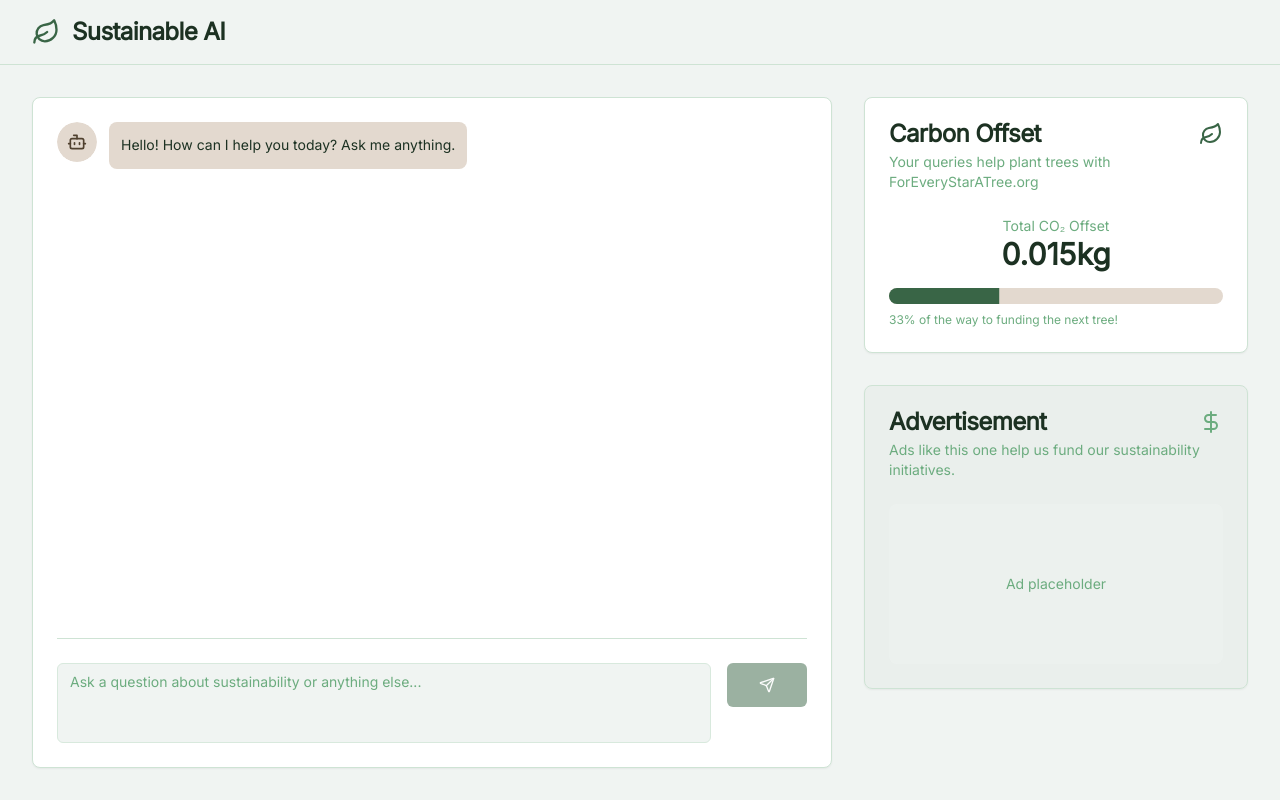
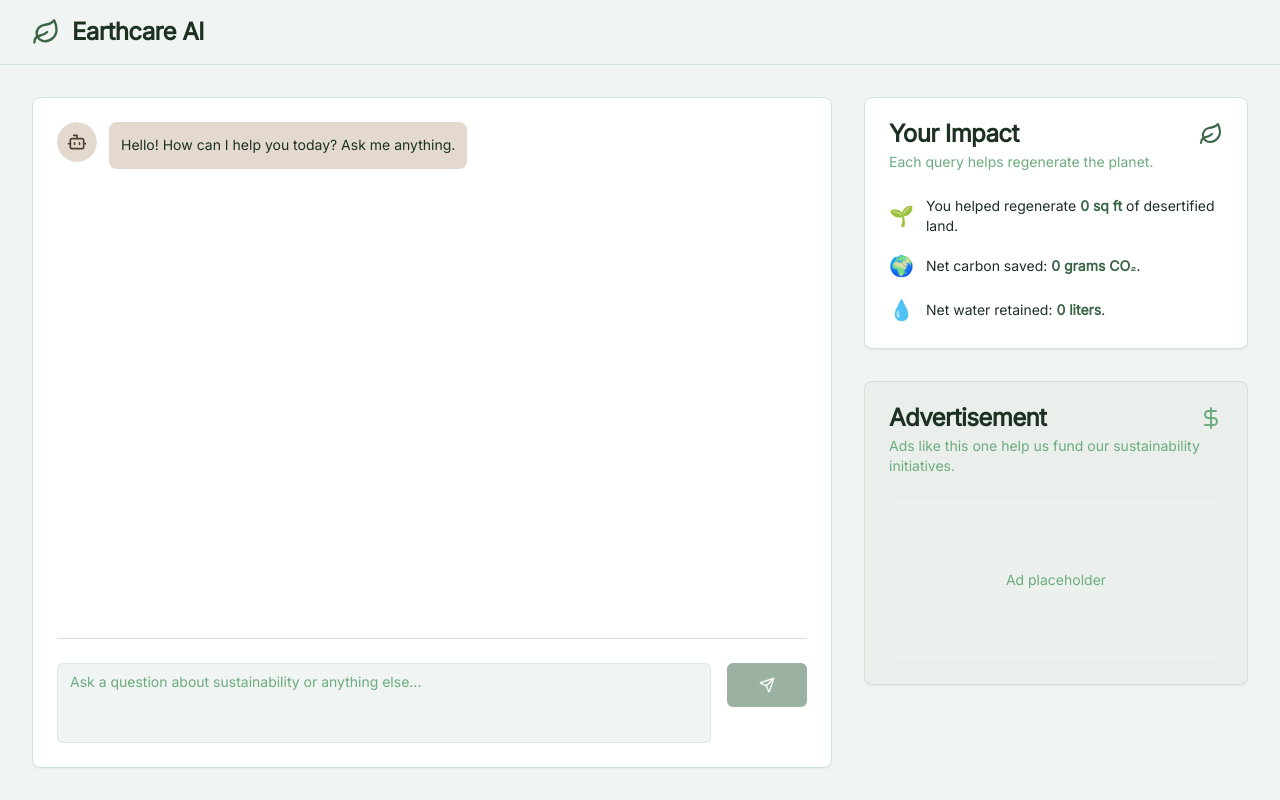
Before and after one commit to billimarie/earthworker-ai, a Next.js app: page / in a window 1280 px wide. Built offline with nearby package versions, Linux system fonts and the light colour scheme; what @genkit-ai/googleai, genkit would draw is missing.

Commit message:
Update front-end calculations

```diff
--- a/src/app/layout.tsx
+++ b/src/app/layout.tsx
@@ -3,8 +3,8 @@ import './globals.css';
 import { Toaster } from "@/components/ui/toaster"
 
 export const metadata: Metadata = {
-  title: 'Sustainable AI',
-  description: 'AI with a focus on sustainability and carbon offsetting.',
+  title: 'Earthcare AI',
+  description: 'AI that regenerates desertified land via wildlife habitat creation, carbon offsetting, and water liter savings.',
 };
 
 export default function RootLayout({
--- a/src/app/page.tsx
+++ b/src/app/page.tsx
@@ -98,6 +98,8 @@ export default function Home() {
     setInput("");
   };
 
+  const queryCount = messages.filter((msg) => msg.role === "user").length;
+
   return (
     <div className="flex flex-col min-h-screen">
       <Header />
@@ -159,7 +161,7 @@ export default function Home() {
           </Card>
         </div>
         <aside className="w-full md:w-80 lg:w-96 flex flex-col gap-8">
-          <CarbonTracker />
+          <CarbonTracker queryCount={queryCount} />
           <AdsenseBanner />
         </aside>
       </main>
--- a/src/components/carbon-tracker.tsx
+++ b/src/components/carbon-tracker.tsx
@@ -6,29 +6,85 @@ import {
   CardHeader,
   CardTitle,
 } from "@/components/ui/card";
-import { Progress } from "@/components/ui/progress";
 
-export default function CarbonTracker() {
+interface CarbonTrackerProps {
+  queryCount: number;
+}
+
+export default function CarbonTracker({ queryCount }: CarbonTrackerProps) {
+  // Variables from the Regenerative AI Query Impact Model
+  const R = 0.0015; // Revenue per query
+  const Csqft = 0.1; // Cost to regenerate 1 sq ft
+  const COsqft = 500; // Carbon offset per sq ft regenerated per year (g CO₂)
+  const WSsqft = 100; // Water saved per sq ft regenerated per year (liters)
+  const CEGemini = 1.6; // Carbon emissions per Gemini query (g CO₂)
+  const WCGemini = 0.025; // Water consumption per Gemini query (liters)
+  const Q = queryCount;
+
+  // Core Calculations
+  const totalRevenue = Q * R;
+  const sqFtRegenerated = totalRevenue / Csqft;
+  const totalCOOffset = sqFtRegenerated * COsqft;
+  const totalWSSaved = sqFtRegenerated * WSsqft;
+  const totalCEQueries = Q * CEGemini;
+  const totalWCQueries = Q * WCGemini;
+
+  // Net Impact
+  const netCarbon = totalCOOffset - totalCEQueries;
+  const netWater = totalWSSaved - totalWCQueries;
+
+  const formatNumber = (num: number) => {
+    return num.toLocaleString(undefined, {
+      maximumFractionDigits: 1,
+    });
+  };
+
   return (
     <Card>
       <CardHeader>
         <div className="flex items-center justify-between">
-          <CardTitle>Carbon Offset</CardTitle>
+          <CardTitle>Your Impact</CardTitle>
           <Leaf className="h-6 w-6 text-primary" />
         </div>
         <CardDescription>
-          Your queries help plant trees with ForEveryStarATree.org
+          Each query helps regenerate the planet.
         </CardDescription>
       </CardHeader>
       <CardContent className="space-y-4">
-        <div className="text-center">
-          <p className="text-sm text-muted-foreground">Total CO₂ Offset</p>
-          <p className="text-3xl font-bold">0.015kg</p>
+        <div className="flex items-center gap-3 text-sm">
+          <span role="img" aria-label="sapling" className="text-xl">
+            🌱
+          </span>
+          <p>
+            You helped regenerate{" "}
+            <span className="font-bold text-primary">
+              {formatNumber(sqFtRegenerated)} sq ft
+            </span>{" "}
+            of desertified land.
+          </p>
         </div>
-        <div>
-          <Progress value={33} aria-label="Progress towards next tree" />
-          <p className="text-xs text-muted-foreground mt-2">
-            33% of the way to funding the next tree!
+        <div className="flex items-center gap-3 text-sm">
+          <span role="img" aria-label="globe" className="text-xl">
+            🌍
+          </span>
+          <p>
+            Net carbon saved:{" "}
+            <span className="font-bold text-primary">
+              {formatNumber(netCarbon)} grams CO₂
+            </span>
+            .
+          </p>
+        </div>
+        <div className="flex items-center gap-3 text-sm">
+          <span role="img" aria-label="water drop" className="text-xl">
+            💧
+          </span>
+          <p>
+            Net water retained:{" "}
+            <span className="font-bold text-primary">
+              {formatNumber(netWater)} liters
+            </span>
+            .
           </p>
         </div>
       </CardContent>
--- a/src/components/header.tsx
+++ b/src/components/header.tsx
@@ -5,7 +5,7 @@ export default function Header() {
     <header className="flex items-center gap-3 border-b px-4 md:px-8 py-4">
       <Leaf className="h-7 w-7 text-primary" />
       <h1 className="text-2xl font-bold tracking-tight text-foreground">
-        Sustainable AI
+        Earthcare AI
       </h1>
     </header>
   );
```
